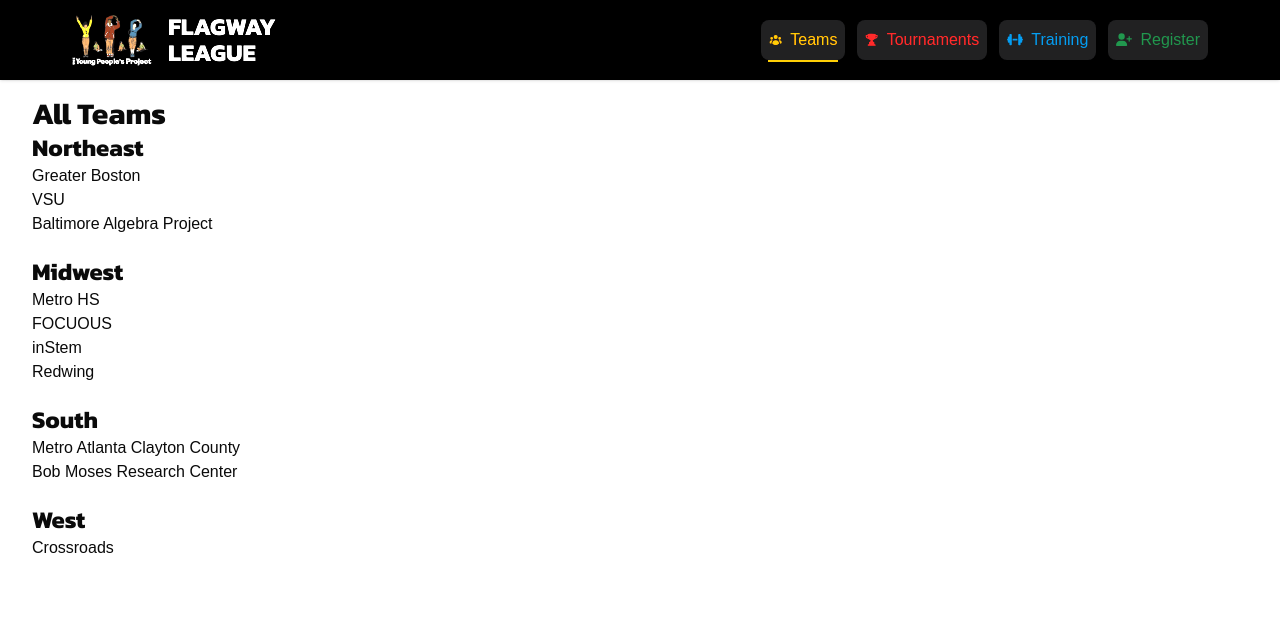
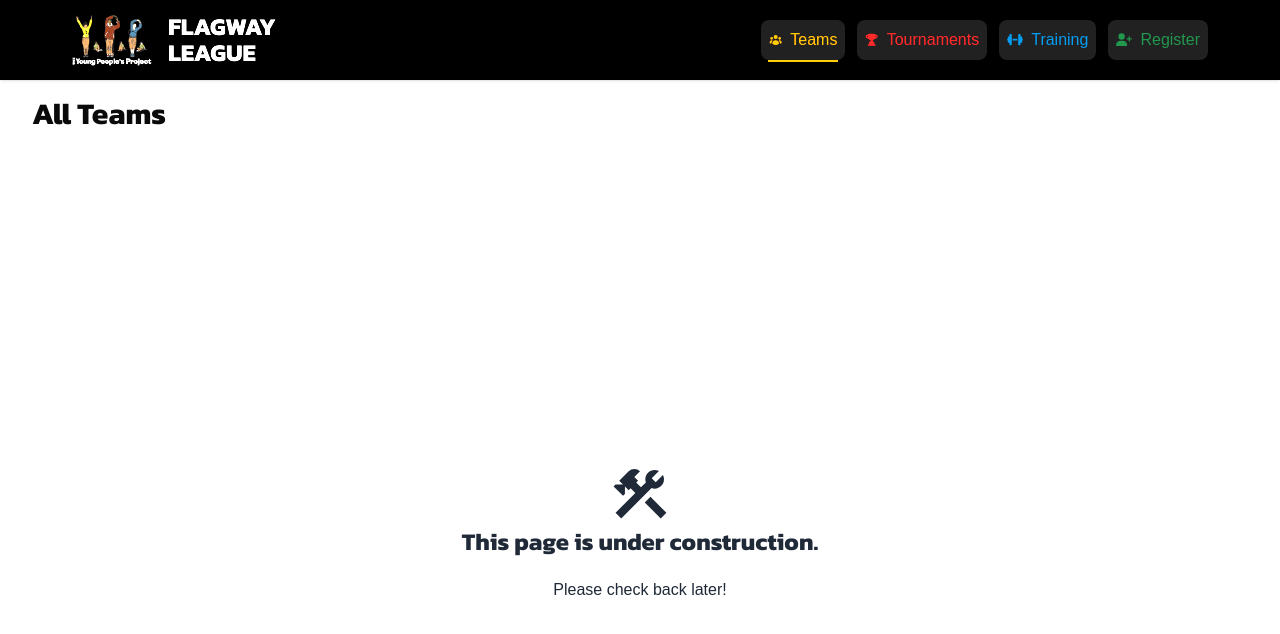
Before and after one commit to typp-git/flagway.org, a Next.js app: page /teams in a window 1280 px wide. Shown: the top 634 px of the page. Built offline with nearby package versions, Linux system fonts and the light colour scheme; a web font is replaced by a local one.

Commit message:
checkpoint

```diff
--- a/app/(content)/teams/[team]/page.tsx
+++ b/app/(content)/teams/[team]/page.tsx
@@ -31,7 +31,8 @@ export default async function Page({ params }: { params: { team: string } }) {
       </Link>
       <h1>{name}</h1>
       <div>
-        Region: {region}.<br />
+        Region: {region}
+        <br />
         State: {state}
       </div>
       <h2>Players:</h2>
--- a/app/(content)/teams/page.tsx
+++ b/app/(content)/teams/page.tsx
@@ -1,26 +1,28 @@
 import Container from "@/components/container";
 import React from "react";
-import regions from "@/data/teams";
-import Link from "next/link";
+// import regions from "@/data/teams";
+// import Link from "next/link";
+import UnderConstruction from "@/components/UnderConstruction";
 
 const AboutPage: React.FC = () => {
   return (
     <Container className="">
       <h1 className="text-3xl font-bold">All Teams</h1>
-      <div className="flex flex-col gap-5">
-        {regions.map(({ name, data }) => (
-          <div key={name}>
-            <h2 className="text-2xl font-bold">{name}</h2>
-            <ul>
-              {data.teams.map((team) => (
-                <li key={team.name}>
-                  <Link href={`/teams/${team.slug}`}>{team.name}</Link>
-                </li>
-              ))}
-            </ul>
-          </div>
-        ))}
-      </div>
+      <UnderConstruction />
+      {/* <div className="flex flex-col gap-5"> */}
+      {/*   {regions.map(({ name, data }) => ( */}
+      {/*     <div key={name}> */}
+      {/*       <h2 className="text-2xl font-bold">{name}</h2> */}
+      {/*       <ul> */}
+      {/*         {data.teams.map((team) => ( */}
+      {/*           <li key={team.name}> */}
+      {/*             <Link href={`/teams/${team.slug}`}>{team.name}</Link> */}
+      {/*           </li> */}
+      {/*         ))} */}
+      {/*       </ul> */}
+      {/*     </div> */}
+      {/*   ))} */}
+      {/* </div> */}
     </Container>
   );
 };
--- a/app/globals.css
+++ b/app/globals.css
@@ -1,6 +1,13 @@
 @tailwind base;
 @tailwind components;
 @tailwind utilities;
+
+@layer utilities {
+  .no-drag {
+    user-drag: none;
+    -webkit-user-drag: none;
+  }
+}
 
 html {
   scroll-behavior: smooth;
--- a/components/Hero.tsx
+++ b/components/Hero.tsx
@@ -20,7 +20,7 @@ const Hero: React.FC<HeroProps> = ({ timelineRef }: HeroProps) => {
       <div className="relative isolate">
         <Image
           src={Structure}
-          className="absolute -scale-x-100 md:scale-x-100 rotate-[0deg] -top-8 -left-5 w-full lg:max-w-8xl opacity-[0.3]"
+          className="absolute select-none no-drag pointer-events-none -scale-x-100 md:scale-x-100 rotate-[0deg] -top-8 -left-5 w-full lg:max-w-8xl opacity-[0.3]"
           alt=""
         />
         <div
@@ -63,9 +63,9 @@ const Hero: React.FC<HeroProps> = ({ timelineRef }: HeroProps) => {
               <div className="mt-10 flex items-center gap-x-6">
                 <Link
                   href="/about"
-                  className="rounded-md bg-green-600 px-3.5 py-2.5 text-sm font-semibold text-white shadow-sm hover:bg-green-500 focus-visible:outline focus-visible:outline-2 focus-visible:outline-offset-2 focus-visible:outline-green-600"
+                  className="rounded-md bg-green-500 px-3.5 py-2.5 font-semibold text-white shadow-sm hover:bg-green-600 focus-visible:outline focus-visible:outline-2 focus-visible:outline-offset-2 font-display text-base focus-visible:outline-green-600"
                 >
-                  Learn more
+                  SAVE THE DATE! National Tournament May 30-31, 2025
                 </Link>
                 <div
                   onClick={() =>
--- /dev/null
+++ b/components/UnderConstruction.tsx
@@ -0,0 +1,13 @@
+import { MdConstruction } from "react-icons/md";
+
+export default function UnderConstruction() {
+  return (
+    <div className="flex flex-col items-center justify-center h-screen">
+      <MdConstruction className="w-16 h-16 text-gray-800" />
+      <h1 className="text-2xl font-bold text-gray-800">
+        This page is under construction.
+      </h1>
+      <p className="text-gray-800">Please check back later!</p>
+    </div>
+  );
+}
```
Also changed, not shown: app/(content)/posts/save-the-date-2025/page.mdx (added).
